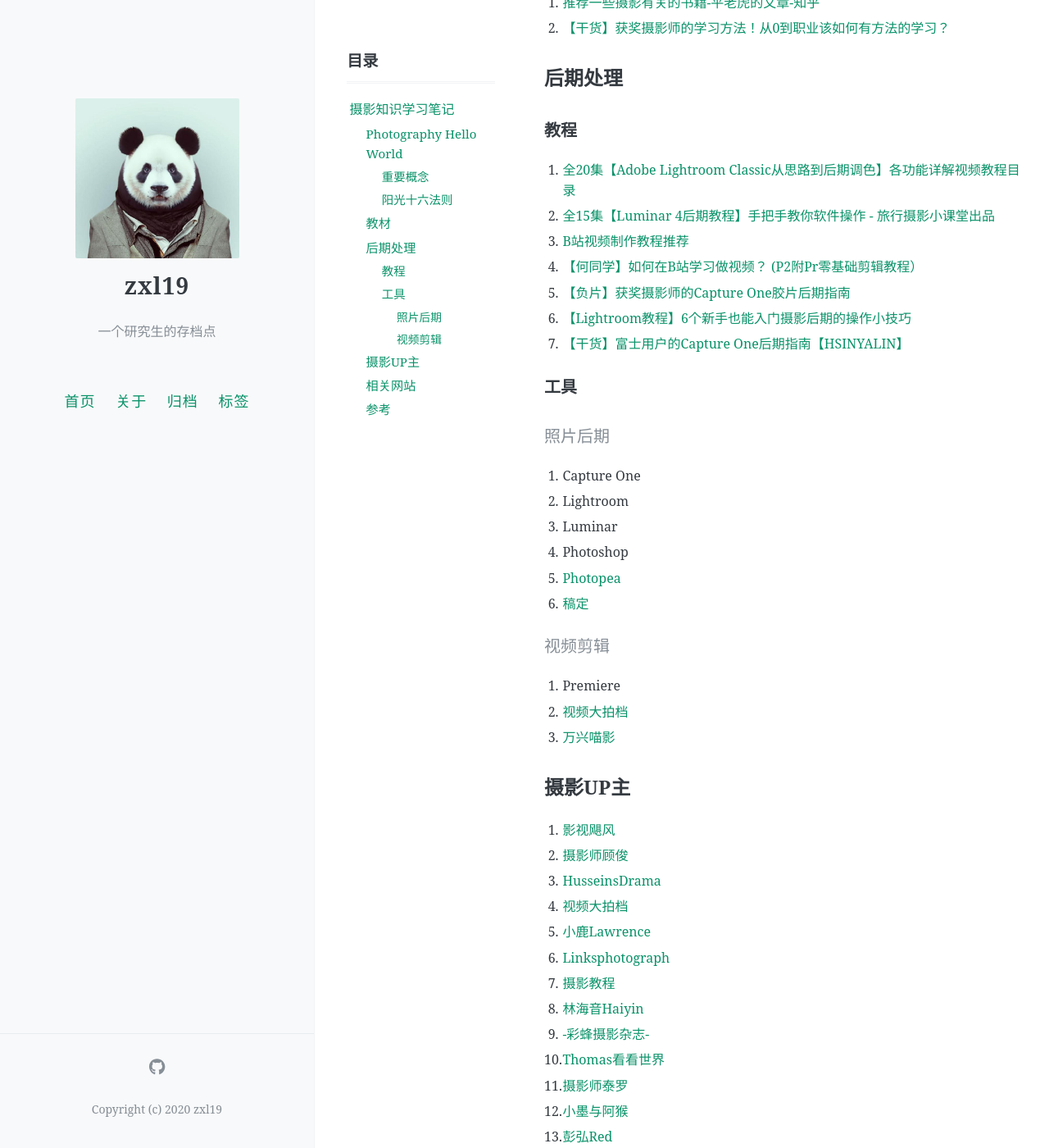
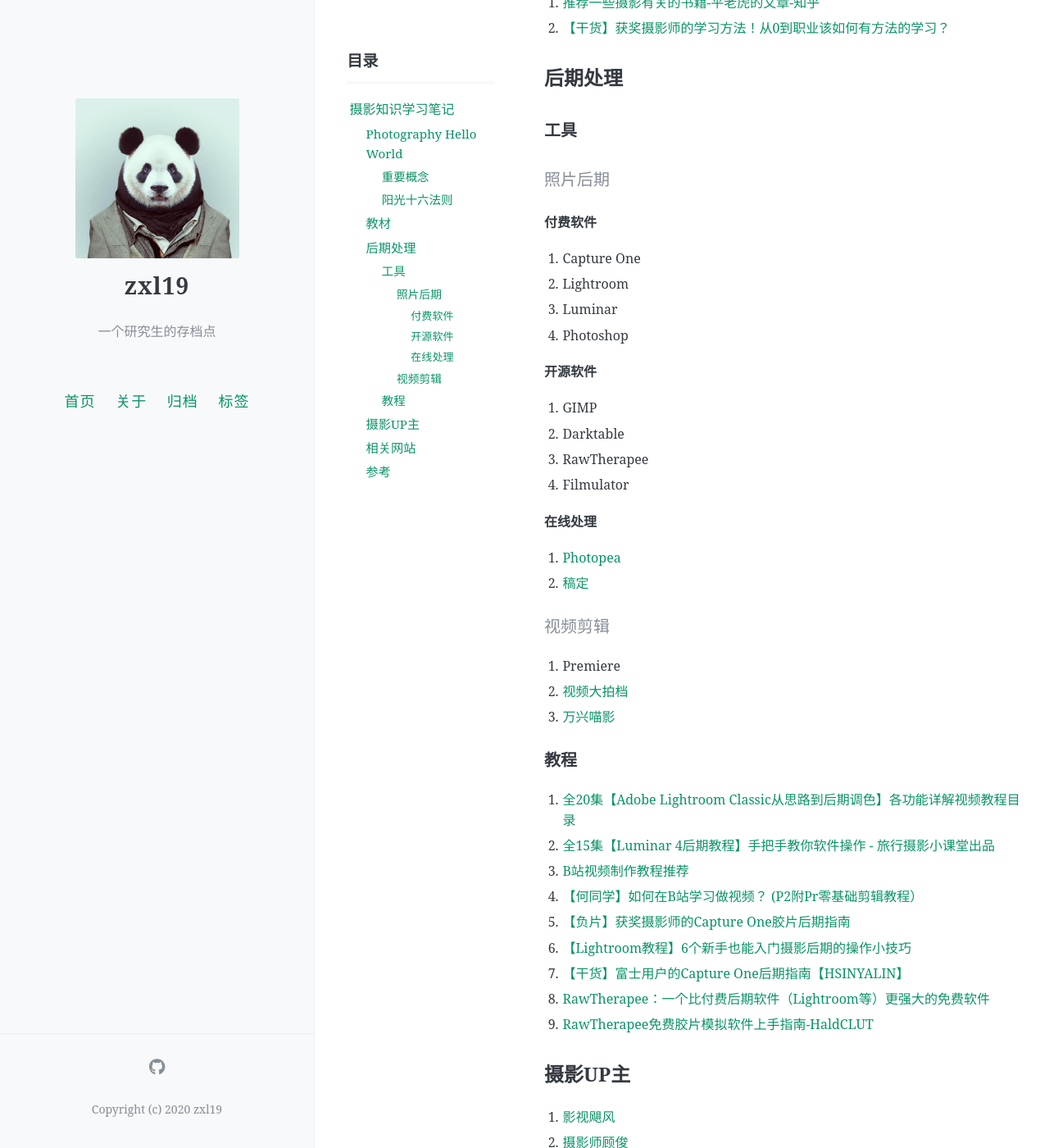
Before and after one commit to zxl19/zxl19.github.io, a Jekyll site: the page built from _posts/2021-08-03-photography-note.md, in a window 1280 px wide and 1400 px high, scrolled down 1143 px. Shown: the whole window at 82% size. Built offline with Jekyll 4.4.1, drawn with Linux system fonts in a browser that asks for light colours; comment, search, counter and statistics services are not loaded; some of the changed text lies outside the part shown.

Commit message:
Update Posts

```diff
--- a/_posts/2021-08-03-photography-note.md
+++ b/_posts/2021-08-03-photography-note.md
@@ -57,6 +57,35 @@ pinned: false
 
 ## 后期处理
 
+### 工具
+
+#### 照片后期
+
+##### 付费软件
+
+1. Capture One
+2. Lightroom
+3. Luminar
+4. Photoshop
+
+##### 开源软件
+
+1. GIMP
+2. Darktable
+3. RawTherapee
+4. Filmulator
+
+##### 在线处理
+
+1. [Photopea](https://www.photopea.com/)
+2. [稿定](https://ps.gaoding.com/#/)
+
+#### 视频剪辑
+
+1. Premiere
+2. [视频大拍档](https://spdpd.net/)
+3. [万兴喵影](https://www.wondershare.cn/products-solutions/video-creativity/video.html)
+
 ### 教程
 
 1. [全20集【Adobe Lightroom Classic从思路到后期调色】各功能详解视频教程目录](https://www.bilibili.com/read/cv13519248)
@@ -66,23 +95,8 @@ pinned: false
 5. [【负片】获奖摄影师的Capture One胶片后期指南](https://www.bilibili.com/video/BV1e64y1X72U)
 6. [【Lightroom教程】6个新手也能入门摄影后期的操作小技巧](https://www.bilibili.com/video/BV1M64y147n3)
 7. [【干货】富士用户的Capture One后期指南【HSINYALIN】](https://www.bilibili.com/video/BV1b64y1i7sy)
-
-### 工具
-
-#### 照片后期
-
-1. Capture One
-2. Lightroom
-3. Luminar
-4. Photoshop
-5. [Photopea](https://www.photopea.com/)
-6. [稿定](https://ps.gaoding.com/#/)
-
-#### 视频剪辑
-
-1. Premiere
-2. [视频大拍档](https://spdpd.net/)
-3. [万兴喵影](https://www.wondershare.cn/products-solutions/video-creativity/video.html)
+8. [RawTherapee：一个比付费后期软件（Lightroom等）更强大的免费软件](https://www.bilibili.com/video/BV1JK4y1v7CM)
+9. [RawTherapee免费胶片模拟软件上手指南-HaldCLUT](https://www.bilibili.com/video/BV17p4y1s7o6)
 
 ## 摄影UP主
 
@@ -125,3 +139,6 @@ pinned: false
 2. [哪些网站让你感觉发现了新大陆？-不做闲鱼的回答-知乎](https://www.zhihu.com/question/293309623/answer/1675816377)
 3. [b站上有什么好的摄影教学？-早见Hayami的回答-知乎](https://www.zhihu.com/question/312241261/answer/1066491001)
 4. [关注bilibili这17个UP主，你甚至可以在B站学摄影！-A妹的文章-知乎](https://zhuanlan.zhihu.com/p/112964588)
+5. [满足日常需求的应用（三）：图像编辑器丨Linux中国-Linux中国的文章-知乎](https://zhuanlan.zhihu.com/p/407938013)
+6. [Linux上有哪些好用的绘图工具？-亿图图示的回答-知乎](https://www.zhihu.com/question/445559611/answer/1759893444)
+7. [在Linux命令行上编辑照片的4种方法丨Linux中国-Linux中国的文章-知乎](https://zhuanlan.zhihu.com/p/430719348)
```
Also changed, not shown: _posts/2021-09-15-windows-setup.md (+13 -9 lines), _posts/2021-09-30-film-camera.md (+8 -1 lines).
